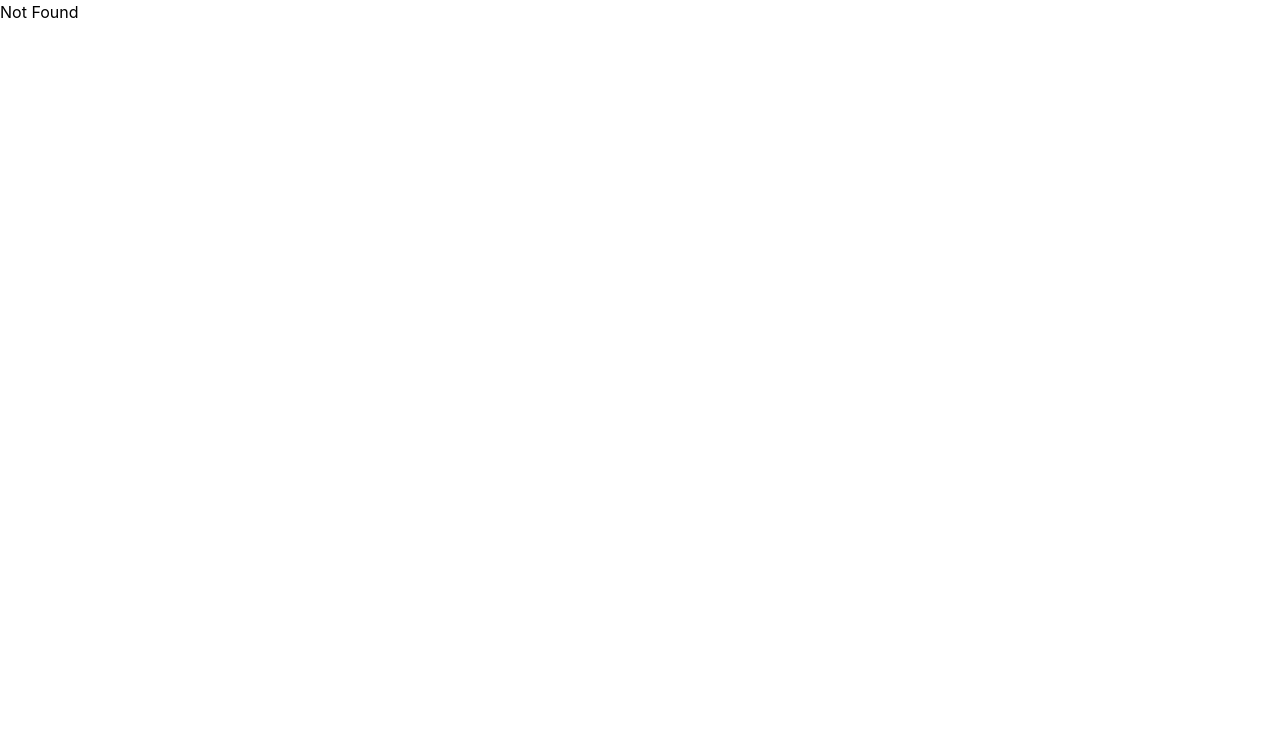
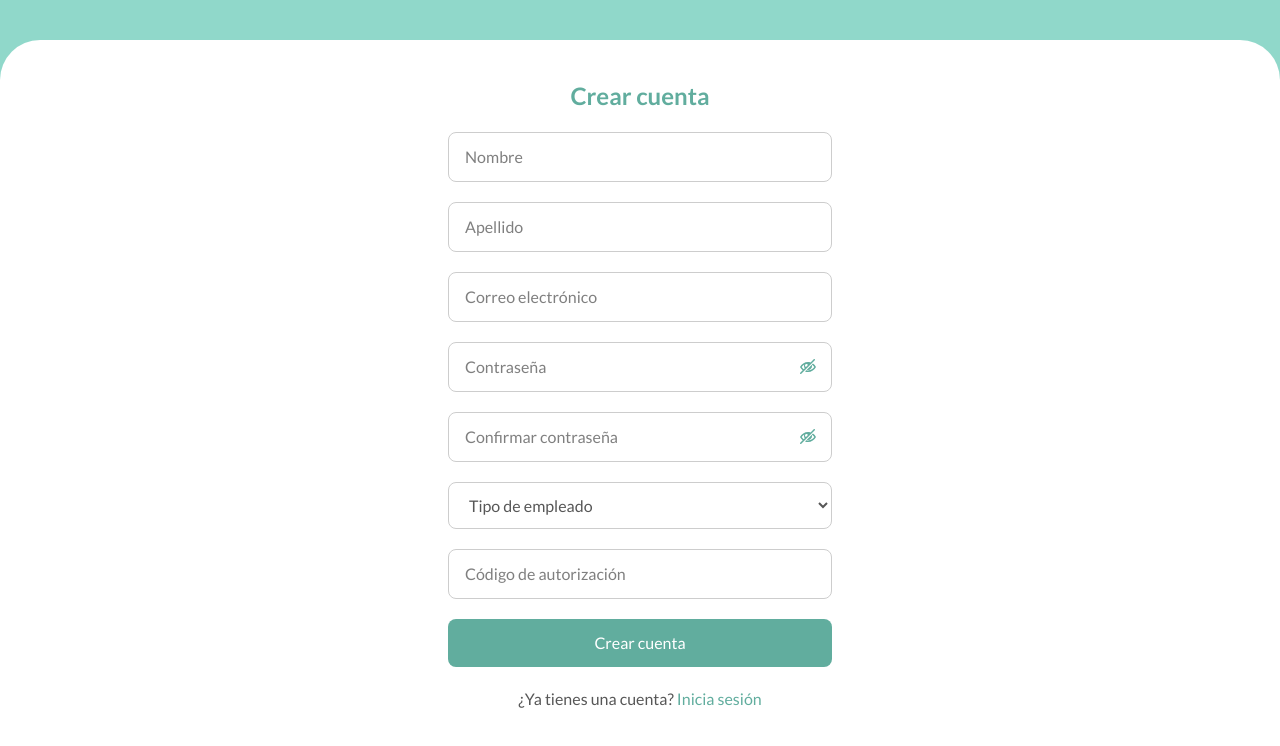
Before and after one commit to ElenaArroyo10/ScanEat_F, a React (Vite) app: page /register in a window 1280 px wide. Shown: the top 746 px of the page. Built offline with nearby package versions, Linux system fonts and the light colour scheme.

Commit message:
interfaces de login y registro

```diff
--- a/package.json
+++ b/package.json
@@ -15,6 +15,7 @@
     "firebase": "^12.17.1",
     "react": "^19.2.8",
     "react-dom": "^19.2.8",
+    "react-icons": "^5.7.0",
     "tailwindcss": "^4.3.3"
   },
   "devDependencies": {
--- /dev/null
+++ b/src/components/authentication/LoginForm.tsx
@@ -0,0 +1,118 @@
+import { useState } from "react";
+import { ImEye, ImEyeBlocked } from "react-icons/im";
+import { FcGoogle } from "react-icons/fc";
+import { FaFacebook } from "react-icons/fa";
+import { Link } from "@tanstack/react-router";
+
+function LoginForm() {
+    const [showPassword, setShowPassword] = useState(false);
+    const [email, setEmail] = useState("");
+    const [password, setPassword] = useState("");
+
+    function handleSubmit(event: React.SubmitEvent<HTMLFormElement>) {
+	event.preventDefault();
+
+	console.log(email);
+	console.log(password);
+}
+
+	return (
+		<main className="min-h-screen bg-white">
+			<div className="h-48 bg-brand-mint" />
+
+			<section className="-mt-10 min-h-[calc(100vh-11rem)] rounded-t-[40px] bg-white px-6 py-10">
+                <form
+                    onSubmit={handleSubmit}
+                    className="mx-auto flex w-full max-w-sm flex-col gap-5"
+
+                >
+					<h1 className="text-center text-2xl font-bold text-brand-mint-dark">
+						¡Bienvenido de nuevo!
+					</h1>
+
+					<input
+						id="email"
+						type="email"
+                        placeholder="Correo electrónico"
+                        value={email}
+                        onChange={(event) => setEmail(event.target.value)}
+						className="w-full rounded-lg border border-border px-4 py-3 focus:border-2 focus:border-brand-brown focus:outline-none"
+					/>
+
+					<div className="flex flex-col gap-1">
+						<div className="relative">
+							<input
+								id="password"
+								type={showPassword ? "text" : "password"}
+                                placeholder="Contraseña"
+                                value={password}
+                                onChange={(event) => setPassword(event.target.value)}
+								className="w-full rounded-lg border border-border px-4 py-3 pr-12 focus:border-2 focus:border-brand-brown focus:outline-none"
+							/>
+
+							<button
+								type="button"
+								onClick={() => setShowPassword(!showPassword)}
+								className="absolute right-4 top-1/2 -translate-y-1/2 cursor-pointer text-brand-mint-dark"
+								aria-label={
+									showPassword
+										? "Ocultar contraseña"
+										: "Mostrar contraseña"
+								}
+							>
+								{showPassword ? <ImEye /> : <ImEyeBlocked />}
+							</button>
+						</div>
+
+						<button
+							type="button"
+							className="mb-2 cursor-pointer hover:underline self-end text-sm text-text-primary"
+						>
+							¿Olvidaste tu contraseña?
+						</button>
+					</div>
+
+					<button
+						type="submit"
+						className="cursor-pointer w-full rounded-lg bg-brand-mint-dark px-4 py-3 text-white"
+					>
+						Iniciar sesión
+					</button>
+
+					<h3 className="mt-5 text-center text-text-primary">
+						o continuar con
+					</h3>
+
+					<div className="flex justify-center gap-15 mb-5">
+						<button
+							type="button"
+							aria-label="Iniciar sesión con Google"
+							className="cursor-pointer"
+						>
+							<FcGoogle className="h-10 w-10" />
+						</button>
+
+						<button
+							type="button"
+							aria-label="Iniciar sesión con Facebook"
+							className="cursor-pointer"
+						>
+							<FaFacebook className="h-10 w-10 text-[#1877F2]" />
+						</button>
+					</div>
+
+					<h3 className="text-center text-text-primary">
+						¿No tienes una cuenta?{" "}
+                        <Link
+                            to="/register"
+                            className="text-brand-mint-dark hover:underline">
+                            Regístrate aquí
+                        </Link>
+					</h3>
+				</form>
+			</section>
+		</main>
+	);
+}
+
+export default LoginForm;
--- /dev/null
+++ b/src/components/authentication/RegisterForm.tsx
@@ -0,0 +1,139 @@
+import { useState } from "react";
+import { ImEye, ImEyeBlocked } from "react-icons/im";
+import { Link } from "@tanstack/react-router";
+
+function RegisterForm() {
+	const [showPassword, setShowPassword] = useState(false);
+	const [showConfirmPassword, setShowConfirmPassword] = useState(false);
+	const [role, setRole] = useState("");
+
+	return (
+		<main className="min-h-screen bg-white">
+			<div className="h-20 bg-brand-mint" />
+
+			<section className="-mt-10 min-h-[calc(100vh-11rem)] rounded-t-[40px] bg-white px-6 py-10">
+				<form className="mx-auto flex w-full max-w-sm flex-col gap-5">
+
+					<h1 className="text-center text-2xl font-bold text-brand-mint-dark">
+						Crear cuenta
+					</h1>
+
+					<input
+						id="firstName"
+						type="text"
+						placeholder="Nombre"
+						className="w-full rounded-lg border border-border px-4 py-3 focus:border-2 focus:border-brand-brown focus:outline-none"
+					/>
+
+					<input
+						id="lastName"
+						type="text"
+						placeholder="Apellido"
+						className="w-full rounded-lg border border-border px-4 py-3 focus:border-2 focus:border-brand-brown focus:outline-none"
+					/>
+
+					<input
+						id="email"
+						type="email"
+						placeholder="Correo electrónico"
+						className="w-full rounded-lg border border-border px-4 py-3 focus:border-2 focus:border-brand-brown focus:outline-none"
+					/>
+
+					<div className="relative">
+						<input
+							id="password"
+							type={showPassword ? "text" : "password"}
+							placeholder="Contraseña"
+							className="w-full rounded-lg border border-border px-4 py-3 pr-12 focus:border-2 focus:border-brand-brown focus:outline-none"
+						/>
+
+						<button
+							type="button"
+							onClick={() => setShowPassword(!showPassword)}
+							className="absolute right-4 top-1/2 -translate-y-1/2 cursor-pointer text-brand-mint-dark"
+							aria-label={
+								showPassword
+									? "Ocultar contraseña"
+									: "Mostrar contraseña"
+							}
+						>
+							{showPassword ? <ImEye /> : <ImEyeBlocked />}
+						</button>
+					</div>
+
+					<div className="relative">
+						<input
+							id="confirmPassword"
+							type={showConfirmPassword ? "text" : "password"}
+							placeholder="Confirmar contraseña"
+							className="w-full rounded-lg border border-border px-4 py-3 pr-12 focus:border-2 focus:border-brand-brown focus:outline-none"
+						/>
+
+						<button
+							type="button"
+							onClick={() =>
+								setShowConfirmPassword(!showConfirmPassword)
+							}
+							className="absolute right-4 top-1/2 -translate-y-1/2 cursor-pointer text-brand-mint-dark"
+							aria-label={
+								showConfirmPassword
+									? "Ocultar contraseña"
+									: "Mostrar contraseña"
+							}
+						>
+							{showConfirmPassword ? <ImEye /> : <ImEyeBlocked />}
+						</button>
+					</div>
+
+					<select
+						id="role"
+						value={role}
+						onChange={(event) => setRole(event.target.value)}
+						className="w-full cursor-pointer rounded-lg border border-border bg-white px-4 py-3 text-text-primary focus:border-2 focus:border-brand-brown focus:outline-none"
+					>
+						<option value="" disabled>
+							Tipo de empleado
+						</option>
+
+						<option value="waiter">
+							Mesero
+						</option>
+
+						<option value="cook">
+							Cocinero
+						</option>
+
+						<option value="owner">
+							Propietario
+						</option>
+					</select>
+
+					<input
+						id="authorizationCode"
+						type="text"
+						placeholder="Código de autorización"
+						className="w-full rounded-lg border border-border px-4 py-3 focus:border-2 focus:border-brand-brown focus:outline-none"
+					/>
+
+					<button
+						type="submit"
+						className="w-full cursor-pointer rounded-lg bg-brand-mint-dark px-4 py-3 text-white"
+					>
+						Crear cuenta
+					</button>
+
+					<p className="text-center text-text-primary">
+						¿Ya tienes una cuenta?{" "}
+                        <Link
+                            to="/login"
+                            className="text-brand-mint-dark hover:underline">
+                            Inicia sesión
+                        </Link>
+					</p>
+				</form>
+			</section>
+		</main>
+	);
+}
+
+export default RegisterForm;
--- a/src/index.css
+++ b/src/index.css
@@ -1 +1,32 @@
+@import url("https://fonts.googleapis.com/css2?family=Lato:ital,wght@0,100;0,300;0,400;0,700;0,900;1,100;1,300;1,400;1,700;1,900&display=swap");
+
 @import "tailwindcss";
+
+@theme {
+
+	/* Brand colors */
+	--color-brand-mint: #90D8CA;
+    --color-brand-mint-dark: #61AD9E;
+	--color-brand-brown: #7F563B;
+	--color-brand-beige: #E8CEA3;
+
+	/* Neutral colors */
+    --color-white: #ffffff;
+	--color-text-primary: #575757;
+	--color-border: #CDCDCD;
+	--color-background: #EDEDED;
+}
+
+@layer base {
+	body {
+		font-family: "Lato", sans-serif;
+		font-style: normal;
+	}
+
+	h1,
+	h2,
+	h3,
+	p {
+		margin: 0;
+	}
+}
--- a/src/main.tsx
+++ b/src/main.tsx
@@ -1,9 +1,8 @@
 import { StrictMode } from "react";
 import { createRoot } from "react-dom/client";
-import { createRouter, RouterProvider } from "@tanstack/react-router";
+import { RouterProvider, createRouter } from "@tanstack/react-router";
+import { routeTree } from "./routeTree.gen";
 import "./index.css";
-
-import { routeTree } from "./routeTree.gen";
 
 const router = createRouter({
   routeTree,
--- a/src/routeTree.gen.ts
+++ b/src/routeTree.gen.ts
@@ -9,27 +9,69 @@
 // Additionally, you should also exclude this file from your linter and/or formatter to prevent it from being checked or modified.
 
 import { Route as rootRouteImport } from './routes/__root'
+import { Route as LoginRouteImport } from './routes/login'
+import { Route as RegisterRouteImport } from './routes/register'
 
-export interface FileRoutesByFullPath {}
-export interface FileRoutesByTo {}
+const LoginRoute = LoginRouteImport.update({
+  id: '/login',
+  path: '/login',
+  getParentRoute: () => rootRouteImport,
+} as any)
+const RegisterRoute = RegisterRouteImport.update({
+  id: '/register',
+  path: '/register',
+  getParentRoute: () => rootRouteImport,
+} as any)
+
+export interface FileRoutesByFullPath {
+  '/login': typeof LoginRoute
+  '/register': typeof RegisterRoute
+}
+export interface FileRoutesByTo {
+  '/login': typeof LoginRoute
+  '/register': typeof RegisterRoute
+}
 export interface FileRoutesById {
   __root__: typeof rootRouteImport
+  '/login': typeof LoginRoute
+  '/register': typeof RegisterRoute
 }
 export interface FileRouteTypes {
   fileRoutesByFullPath: FileRoutesByFullPath
-  fullPaths: never
+  fullPaths: '/login' | '/register'
   fileRoutesByTo: FileRoutesByTo
-  to: never
-  id: '__root__'
+  to: '/login' | '/register'
+  id: '__root__' | '/login' | '/register'
   fileRoutesById: FileRoutesById
 }
-export interface RootRouteChildren {}
+export interface RootRouteChildren {
+  LoginRoute: typeof LoginRoute
+  RegisterRoute: typeof RegisterRoute
+}
 
 declare module '@tanstack/react-router' {
-  interface FileRoutesByPath {}
+  interface FileRoutesByPath {
+    '/login': {
+      id: '/login'
+      path: '/login'
+      fullPath: '/login'
+      preLoaderRoute: typeof LoginRouteImport
+      parentRoute: typeof rootRouteImport
+    }
+    '/register': {
+      id: '/register'
+      path: '/register'
+      fullPath: '/register'
+      preLoaderRoute: typeof RegisterRouteImport
+      parentRoute: typeof rootRouteImport
+    }
+  }
 }
 
-const rootRouteChildren: RootRouteChildren = {}
+const rootRouteChildren: RootRouteChildren = {
+  LoginRoute: LoginRoute,
+  RegisterRoute: RegisterRoute,
+}
 export const routeTree = rootRouteImport
   ._addFileChildren(rootRouteChildren)
   ._addFileTypes<FileRouteTypes>()
--- /dev/null
+++ b/src/routes/login.tsx
@@ -0,0 +1,10 @@
+import { createFileRoute } from "@tanstack/react-router";
+import LoginForm from "../components/authentication/LoginForm";
+
+export const Route = createFileRoute("/login")({
+    component: LoginPage,
+});
+
+function LoginPage() {
+    return <LoginForm />;
+}
--- /dev/null
+++ b/src/routes/register.tsx
@@ -0,0 +1,10 @@
+import { createFileRoute } from "@tanstack/react-router";
+import RegisterForm from "../components/authentication/RegisterForm";
+
+export const Route = createFileRoute("/register")({
+	component: RegisterPage,
+});
+
+function RegisterPage() {
+	return <RegisterForm />;
+}
```
Also changed, not shown: 1 other file (tests, documents, lock files or other folders).
